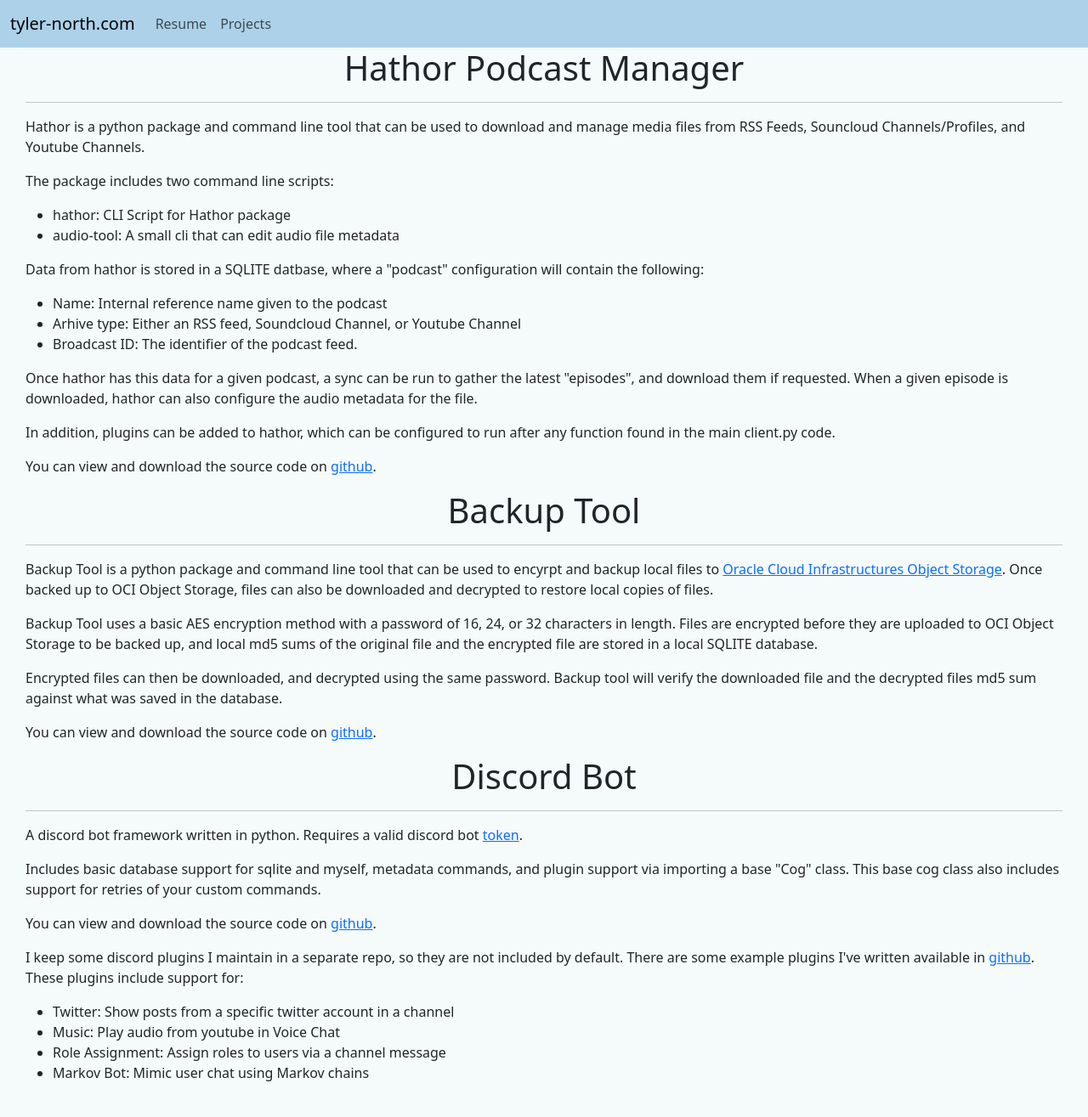
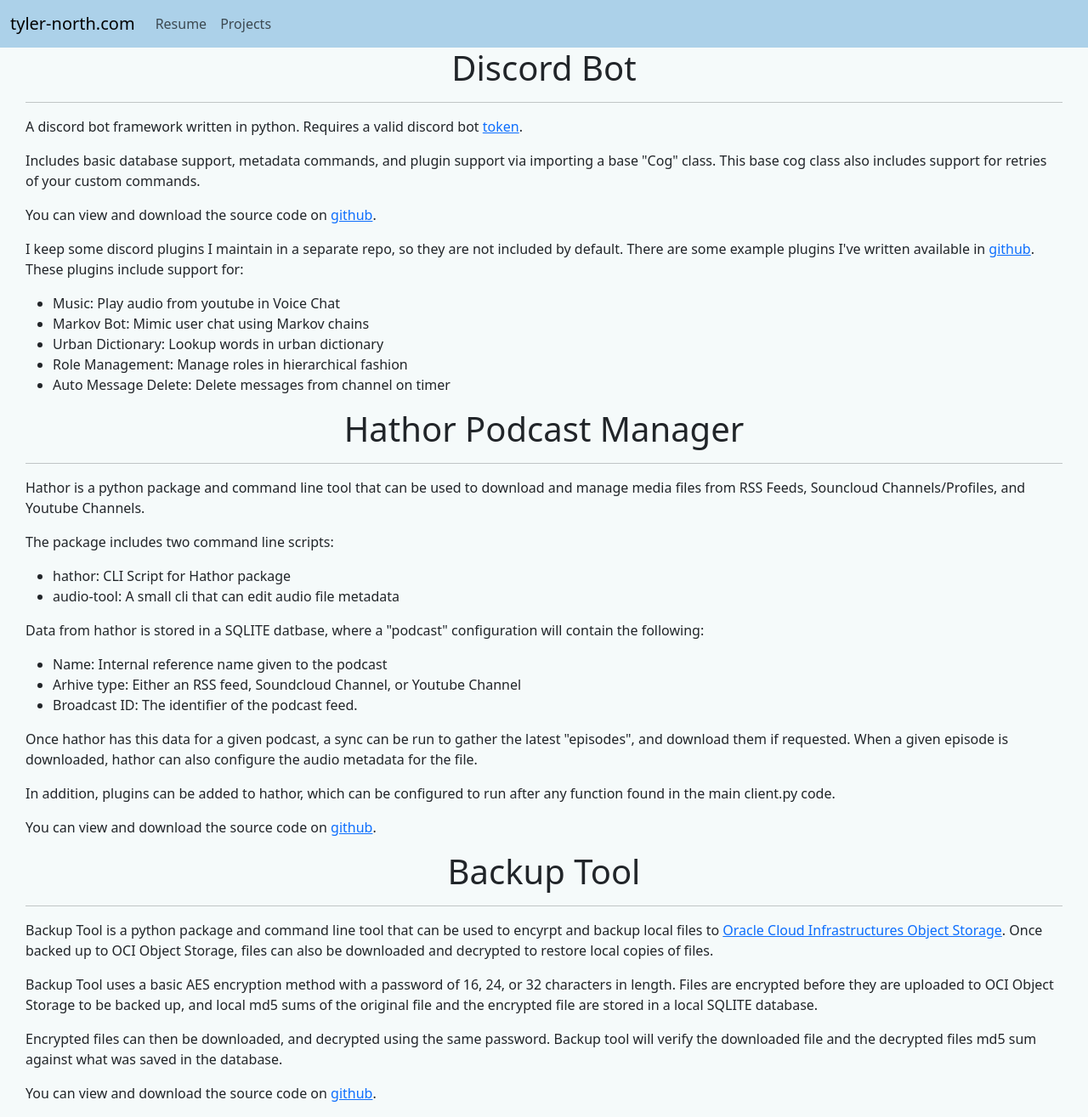
Before and after one commit to tnoff/personal-website, a Django app: page /projects/ in a window 1280 px wide. Shown: the whole page at 85% size. Before the commit the page ends 1273 px from the top, so only its background shows below. Run offline with Django 3.2, Linux system fonts and the light colour scheme; some libraries are stand-ins or nearby versions.

Commit message:
Update pages

```diff
--- a/templates/homepage/projects.html
+++ b/templates/homepage/projects.html
@@ -1,6 +1,20 @@
 {% extends "base.html" %}
 
 {% block content %}
+<h1 align="center">Discord Bot</h1>
+<hr>
+<p>A discord bot framework written in python. Requires a valid discord bot <a href="https://discord.com/developers/docs/topics/oauth2#bots">token</a>.</p>
+<p>Includes basic database support, metadata commands, and plugin support via importing a base "Cog" class. This base cog class also includes support for retries of your custom commands.</p>
+<p>You can view and download the source code on <a href="https://github.com/tnoff/discord-bot">github</a>.</p>
+<p>I keep some discord plugins I maintain in a separate repo, so they are not included by default. There are some example plugins I've written available in <a href="https://github.com/tnoff/discord-bot-plugins">github</a>. These plugins include support for:</p>
+<ul>
+    <li>Music: Play audio from youtube in Voice Chat</li>
+    <li>Markov Bot: Mimic user chat using Markov chains</li>
+    <li>Urban Dictionary: Lookup words in urban dictionary</li>
+    <li>Role Management: Manage roles in hierarchical fashion</li>
+    <li>Auto Message Delete: Delete messages from channel on timer</li>
+</ul>
+
 <h1 align="center">Hathor Podcast Manager</h1>
 <hr>
 <p>Hathor is a python package and command line tool that can be used to download and manage media files from RSS Feeds, Souncloud Channels/Profiles, and Youtube Channels.</p>
@@ -25,17 +39,4 @@
 <p>Backup Tool uses a basic AES encryption method with a password of 16, 24, or 32 characters in length. Files are encrypted before they are uploaded to OCI Object Storage to be backed up, and local md5 sums of the original file and the encrypted file are stored in a local SQLITE database.</p>
 <p>Encrypted files can then be downloaded, and decrypted using the same password. Backup tool will verify the downloaded file and the decrypted files md5 sum against what was saved in the database.</p>
 <p>You can view and download the source code on <a href="https://github.com/tnoff/backup-tool">github</a>.</p>
-
-<h1 align="center">Discord Bot</h1>
-<hr>
-<p>A discord bot framework written in python. Requires a valid discord bot <a href="https://discord.com/developers/docs/topics/oauth2#bots">token</a>.</p>
-<p>Includes basic database support for sqlite and myself, metadata commands, and plugin support via importing a base "Cog" class. This base cog class also includes support for retries of your custom commands.</p>
-<p>You can view and download the source code on <a href="https://github.com/tnoff/discord-bot">github</a>.</p>
-<p>I keep some discord plugins I maintain in a separate repo, so they are not included by default. There are some example plugins I've written available in <a href="https://github.com/tnoff/discord-bot-plugins">github</a>. These plugins include support for:</p>
-<ul>
-    <li>Twitter: Show posts from a specific twitter account in a channel</li>
-    <li>Music: Play audio from youtube in Voice Chat</li>
-    <li>Role Assignment: Assign roles to users via a channel message</li>
-    <li>Markov Bot: Mimic user chat using Markov chains</li>
-</ul>
 {% endblock %}
```
Also changed, not shown: templates/homepage/index.html (+2 -7 lines), static/pictures/headshot.png (deleted).
